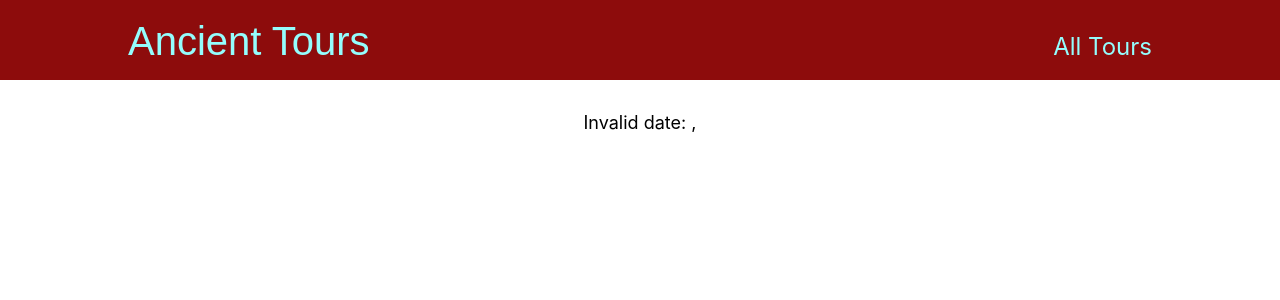
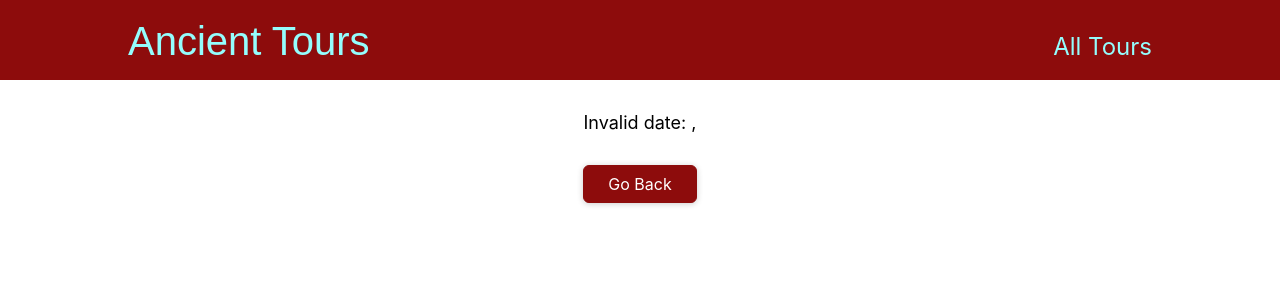
Before and after one commit to LubaGmail/tours-api-routes, a Next.js app: page /tours in a window 1280 px wide. Shown: the top 300 px of the page. Built offline with nearby package versions, Linux system fonts and the light colour scheme.

Commit message:
back button added

```diff
--- a/components/ui/buttons/link-button.js
+++ b/components/ui/buttons/link-button.js
@@ -1,6 +1,6 @@
 import Link from 'next/link';
 
-import styles from './link-button.module.css'
+import styles from './button.module.css'
 
 const LinkButton = props => {
     /**
--- /dev/null
+++ b/components/ui/buttons/push-button.js
@@ -0,0 +1,16 @@
+import Link from 'next/link';
+
+import styles from './button.module.css'
+
+const PushButton = props => {
+
+    return (
+        <div className={styles.container}>
+            <button className={styles.btn} onClick={props.fn}>
+                {props.children}
+            </button>
+       </ div>
+    )
+}
+
+export default PushButton
--- a/pages/tours/[...date].js
+++ b/pages/tours/[...date].js
@@ -2,6 +2,7 @@ import { useRouter } from 'next/router'
 
 import { filterTours } from '../../data/dummy-tours'
 import ToursList from '../../components/tours/tours-list'
+import PushButton from '../../components/ui/buttons/push-button'
 
 const FilteredToursPage = props => {
     const router = useRouter()
@@ -17,8 +18,12 @@ const FilteredToursPage = props => {
 
     if (isNaN(year) || isNaN(month)) {
         return (
-            <div>
+            <div className='center'>
                 <p className='errorMessage'>Invalid date: {year}, {month}</p>
+                <p></p>
+                <PushButton fn={el => router.back()}>
+                    Go Back
+                </PushButton>
             </div>
 
         )
@@ -29,9 +34,14 @@ const FilteredToursPage = props => {
 
     if (tours?.length === 0) {
         return (
-            <div>
-                <h2 className="center">{JSON.stringify(router.query)}</h2>
+            <div  className="center">
+                <h2>{JSON.stringify(router.query)}</h2>
                 <p className='infoMessage'>No tours found for the above date. </p>
+                <p></p>
+                <PushButton fn={el => router.back()}>
+                    Go Back
+                </PushButton>
+
             </div>
         )
     }
```
Also changed, not shown: pages/tours/[tourid].js (+11 -5 lines), components/ui/buttons/button.module.css (renamed from components/ui/buttons/link-button.module.css), 1 other file (tests, documents, lock files or other folders).
